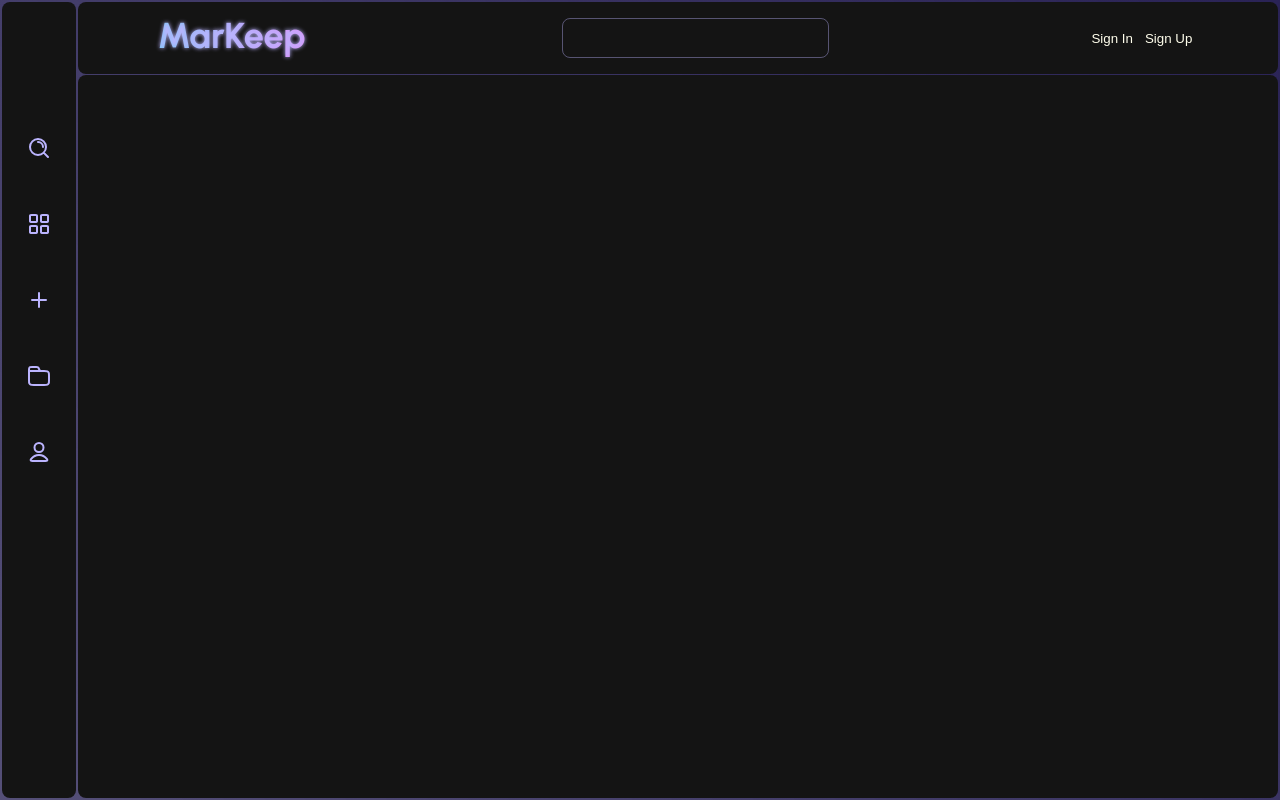
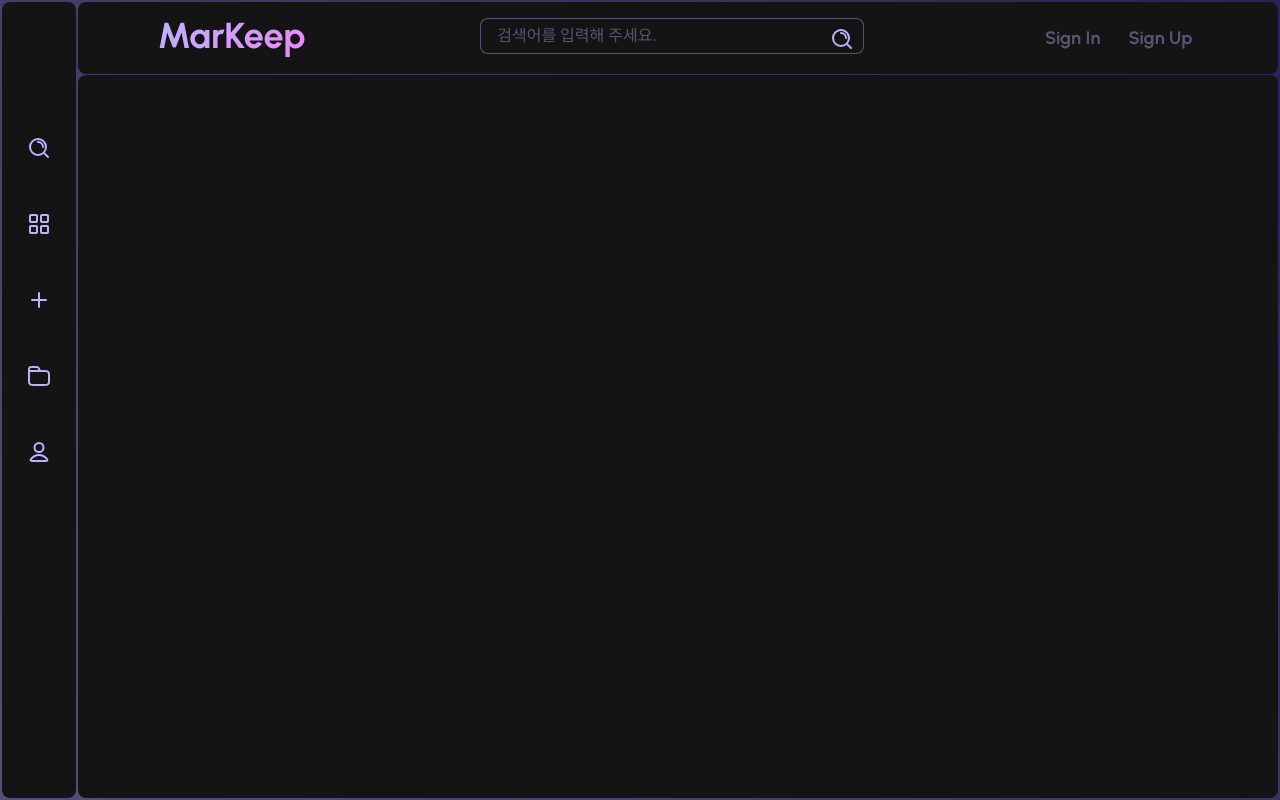
Before and after one commit to ilsy23/Markeep_React, a React (Create React App) app: page /oauth/naver in a window 1280 px wide. Built offline with nearby package versions, Linux system fonts and the light colour scheme; a web font is replaced by a local one.

Commit message:
검색 디자인 완성

```diff
--- a/src/components/Header.js
+++ b/src/components/Header.js
@@ -1,20 +1,39 @@
-import React from "react";
-import styles from "../styles/Header.module.scss";
-import Input from "./Input";
-import { ReactComponent as SearchIcon } from "../assets/icons/search.svg";
-import title from "../assets/icons/title.png";
+import React, { useState } from 'react';
+import styles from '../styles/Header.module.scss';
+import Input from './Input';
+import { ReactComponent as SearchIcon } from '../assets/icons/search.svg';
+import { Link } from 'react-router-dom';
 
 const Header = () => {
+  const [searchInput, setSearchInput] = useState('');
+
+  const getSearchData = (e) => {
+    setSearchInput(e.target.value);
+  };
+
+  const clickSearchHandler = async () => {};
+
   return (
     <div className={styles.wrapper}>
-      <div className={styles.title}>
-        {/* <img src={title} alt="타이틀" /> */}
+      <Link
+        className={styles.title}
+        to={'/'}
+      >
         MarKeep
-      </div>
+      </Link>
       <div className={styles.search}>
         <Input>
-          <div></div>
-          <SearchIcon className={styles.icon} />
+          <input
+            type='text'
+            placeholder='검색어를 입력해 주세요.'
+            onChange={getSearchData}
+          />
+          <div
+            className={styles.icon_box}
+            onClick={clickSearchHandler}
+          >
+            <SearchIcon className={styles.icon} />
+          </div>
         </Input>
       </div>
       <div className={styles.sign_box}>
--- a/src/components/Input.js
+++ b/src/components/Input.js
@@ -1,17 +1,8 @@
-import React from "react";
-import styles from "../styles/Input.module.scss";
+import React from 'react';
+import styles from '../styles/Input.module.scss';
 
 const Input = ({ children }) => {
-  const [icon1, icon2] = children;
-  console.log(icon1, icon2);
-
-  return (
-    <div className={styles.wrapper}>
-      <div className={styles.icon_box}>{icon1}</div>
-      <input type="text" placeholder=""></input>
-      <div className={styles.icon_box}>{icon2}</div>
-    </div>
-  );
+  return <div className={styles.wrapper}>{children}</div>;
 };
 
 export default Input;
--- a/src/styles/CardPublic.module.scss
+++ b/src/styles/CardPublic.module.scss
@@ -1,5 +1,4 @@
-@import './mixin';
-@import './variables';
+@import 'variables', 'mixin';
 
 .wrap {
   box-sizing: border-box;
@@ -44,6 +43,11 @@
       .icon_box {
         $b: $white;
         cursor: pointer;
+        z-index: 3;
+
+        &:hover {
+          filter: contrast(1.2);
+        }
 
         @include i-box($back: $b, $round: true);
 
@@ -95,14 +99,7 @@
     }
 
     button {
-      background: $blue04;
-      border: none;
-      border-radius: $radius;
-      font-family: 'Urbanist-medium';
-      font-size: 14px;
-      color: $black;
-      cursor: pointer;
-      box-sizing: border-box;
+      @include btn($blue04, 14px, $black);
 
       &.followed {
         background: $grad-bp;
--- a/src/styles/Header.module.scss
+++ b/src/styles/Header.module.scss
@@ -1,5 +1,4 @@
-@import './variables';
-@import './mixin';
+@import 'variables', 'mixin';
 
 .wrapper {
   color: $blue;
@@ -8,7 +7,7 @@
   align-items: center;
   height: 72px;
   padding: 0 5rem;
-  gap: 16rem;
+  gap: 4rem;
 
   .title {
     margin: 0;
@@ -22,24 +21,53 @@
 
     -webkit-background-clip: text;
     -webkit-text-fill-color: transparent;
-    background: linear-gradient(90deg, $cyan, $purple);
+    background: linear-gradient(135deg, $blue, $purple);
     background-clip: text;
     color: transparent;
 
-    text-shadow: 0px 0px 4px $blue;
+    // text-shadow: 0px 0px 4px $blue;
     mix-blend-mode: lighten;
-    top: 0;
+
+    &:hover {
+      @include hover();
+    }
   }
 
   .search {
+    max-width: 24rem;
     flex: 1 0 auto;
+    position: relative;
+    box-sizing: border-box;
+
+    .icon_box {
+      position: absolute;
+      right: 4px;
+      top: 3px;
+      @include i-box();
+      cursor: pointer;
+    }
+
+    .icon {
+      @include icon();
+
+      &:hover {
+        @include hover();
+      }
+    }
   }
 
   .sign_box {
+    display: flex;
+    align-items: center;
+    gap: 1rem;
+
     .button {
-      border: 0;
-      background: $black;
-      color: $white;
+      @include btn($color: $blue04, $font: bold, $size: 18px);
+
+      &:hover {
+        color: $blue;
+        @include hover();
+      }
     }
   }
 }
--- a/src/styles/Input.module.scss
+++ b/src/styles/Input.module.scss
@@ -1,23 +1,42 @@
 @import 'variables', 'mixin';
 
 .wrapper {
-  border: 0.1rem solid $blue04;
-  border-radius: $radius;
-  display: flex;
-  align-items: center;
-  padding: 0.5rem 0;
+  // border: 0.1rem solid $blue04;
+  // border-radius: $radius;
+  // display: flex;
+  // align-items: center;
+  // padding: 0.5rem 0;
+  position: relative;
+  width: 100%;
   height: 40px;
   box-sizing: border-box;
 
-  input[type='text'] {
-    flex: 1 0 auto;
-    margin: 0 1rem;
+  &:hover {
+    border-color: $blue;
+  }
+
+  input {
+    width: 100%;
+    box-sizing: border-box;
+    padding: 8px 40px 8px 16px;
+    border: 0.1rem solid $blue04;
+    border-radius: $radius;
+    display: flex;
+    align-items: center;
     background: $black;
-    border: 0;
     color: $white;
+    font-family: 'NotoSansKR';
+    font-size: 16px;
+    padding: auto 40px auto 16px;
 
-    &:focus {
-      border: 0;
+    &::placeholder {
+      color: $blue04;
+    }
+
+    &:focus,
+    &:hover {
+      outline: none;
+      border: 0.1rem solid $blue;
     }
   }
 }
--- a/src/styles/_mixin.scss
+++ b/src/styles/_mixin.scss
@@ -39,7 +39,18 @@
   }
 }
 
-@mixin hover($stroke) {
-  stroke: lighten($color: $stroke, $amount: 10);
-  filter: drop-shadow(0px 0px 4px $grad-bp);
+@mixin hover($color: $purple) {
+  stroke: lighten($color, 10);
+  filter: drop-shadow(0px 0px 4px $color);
 }
+
+@mixin btn($bg: transparent, $size: 16px, $color: $blue, $font: medium) {
+  background: $bg;
+  border: none;
+  border-radius: $radius;
+  font-family: 'Urbanist-' + $font;
+  font-size: $size;
+  color: $color;
+  cursor: pointer;
+  box-sizing: border-box;
+}
--- a/src/styles/_variables.scss
+++ b/src/styles/_variables.scss
@@ -2,7 +2,8 @@ $yellow: #ebfc87;
 $purple: #ed84f8;
 $blue: #bbb4fe;
 $orange: #feb985;
-$white: #fffeec;
+$ivory: #fffeec;
+$white: #fafafa;
 $black: #141414;
 $green: #1d3e38;
 $pink: #da96a6;
```
